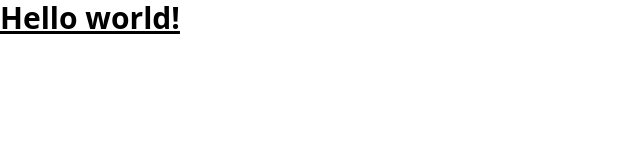
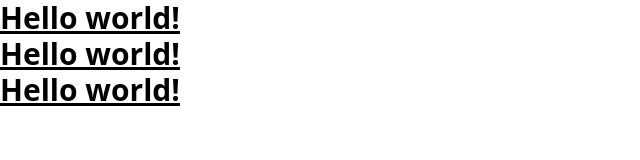
Before and after one commit to Thanthai050345/zercle-ecomerce-groupproject, a website: page src/frontend/index.html in a window 1280 px wide. Shown: the whole page, without its empty margins (0-640 px from the left). Drawn offline with Linux system fonts and the light colour scheme.

Commit message:
init project

```diff
--- a/src/frontend/index.html
+++ b/src/frontend/index.html
@@ -13,6 +13,12 @@
     <h1 class="text-3xl font-bold underline">
         Hello world!
     </h1>
+    <h1 class="text-3xl font-bold underline">
+        Hello world!
+    </h1>
+    <h1 class="text-3xl font-bold underline">
+        Hello world!
+    </h1>
 </body>
 
 </html>
```
